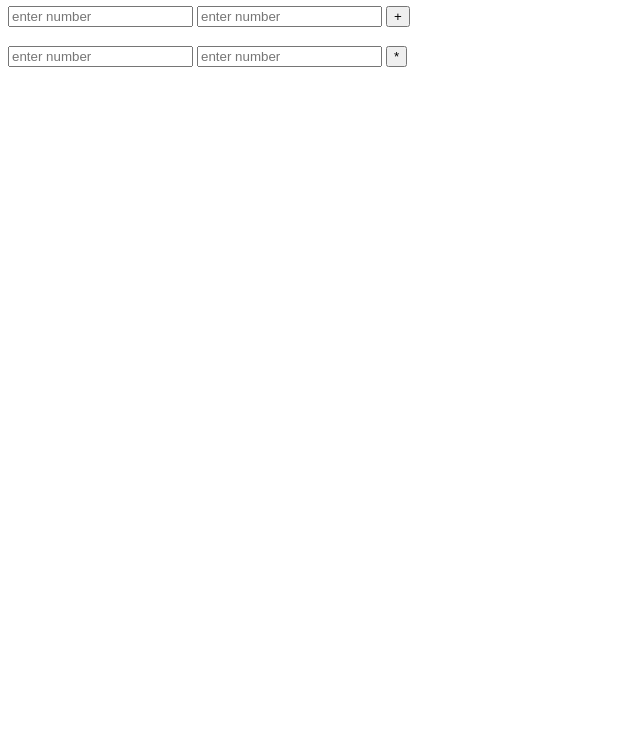
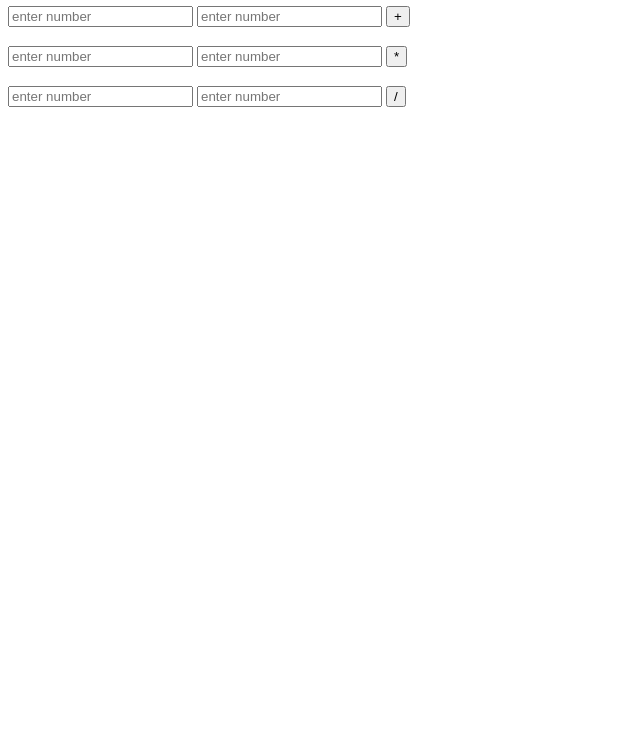
Before and after one commit to Mike1010273/Calculator, a plain HTML site: page index.html in a window 1280 px wide. Shown: the part 60-800 px from the top of the page, without its empty margins (0-640 px from the left). Drawn offline with Linux system fonts and the light colour scheme.

Commit message:
Update index.html

```diff
--- a/index.html
+++ b/index.html
@@ -12,6 +12,11 @@
     <input type= "number" id="num4" placeholder= "enter number">
     <button onclick= "multiply()"> * </button>
     <h3 id="answer"> </h3>
+     <input type= "number" id="num5" placeholder= "enter number">
+    <input type= "number" id="num6" placeholder= "enter number">
+    <button onclick= "divide()"> / </button>
+    <h3 id="amount"> </h3>
+
   <script>
    function add(){
      let number1= Number(document.getElementById("num1").value);
@@ -26,6 +31,12 @@
       let results= number3 * number4;
       document.getElementById("answer").innerHTML= results;
     };
+    function divide(){
+      let number5= Number(document.getElementById("num5").value);
+      let number6= Number(document.getElementById("num6").value);
+      let results= number5 / number6;
+      document.getElementById("amount").innerHTML= results;
+    };
   </script>
      </body>
 </html>
```
